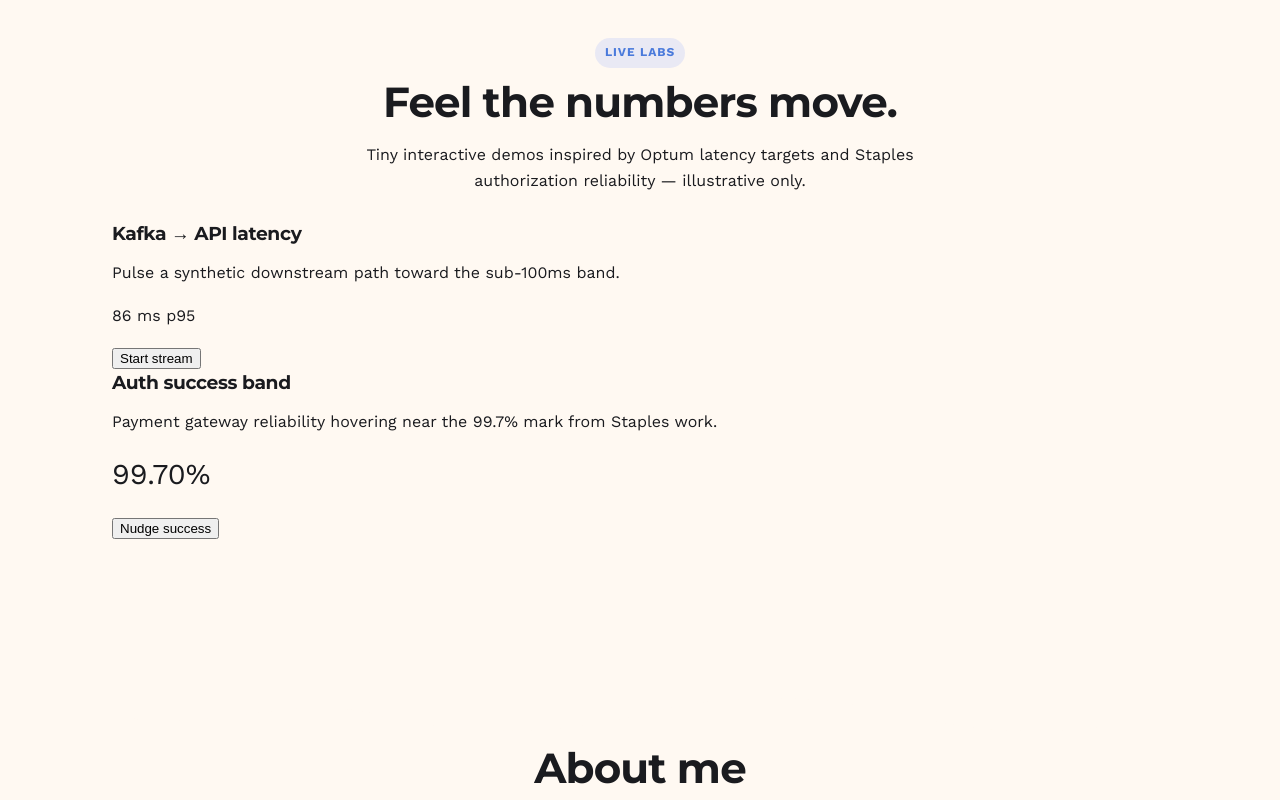
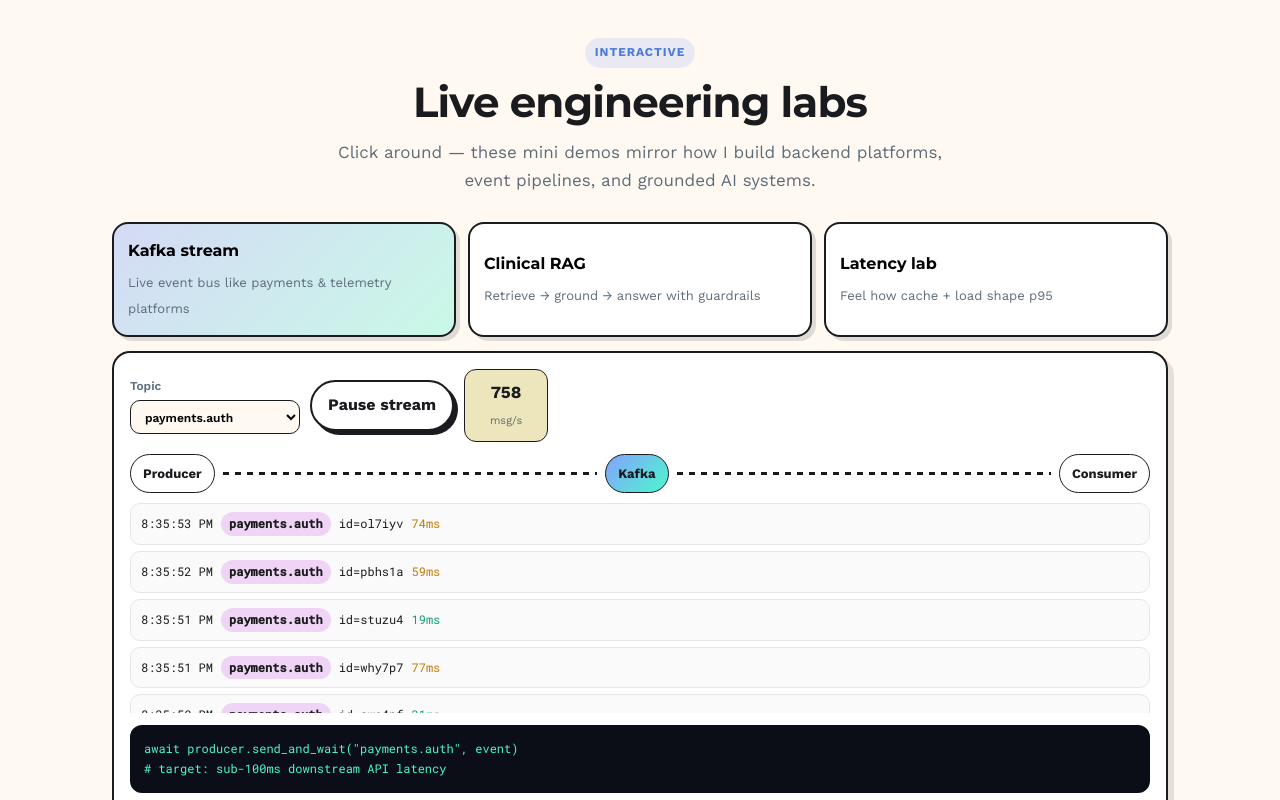
Before and after one commit to khajamujahid/Portfolio, a Next.js app: page / in a window 1280 px wide. Shown: the part 4380-5180 px from the top of the page. Built offline with nearby package versions, Linux system fonts and the light colour scheme.

Commit message:
Revert redesign: restore components/LiveLabs.jsx

```diff
--- a/components/LiveLabs.jsx
+++ b/components/LiveLabs.jsx
@@ -1,68 +1,210 @@
-"use client";
+'use client';
+import { useEffect, useMemo, useState } from 'react';
+import { motion, AnimatePresence } from 'framer-motion';
 
-import { useEffect, useState } from "react";
+const TOPICS = ['payments.auth', 'telemetry.vehicle', 'platform.events'];
 
-export default function LiveLabs() {
-  const [latency, setLatency] = useState(86);
-  const [auth, setAuth] = useState(99.7);
-  const [running, setRunning] = useState(false);
+function KafkaLab() {
+  const [topic, setTopic] = useState(TOPICS[0]);
+  const [running, setRunning] = useState(true);
+  const [events, setEvents] = useState([]);
+  const [throughput, setThroughput] = useState(0);
 
   useEffect(() => {
     if (!running) return undefined;
-    const id = window.setInterval(() => {
-      setLatency((v) => Math.max(42, Math.min(118, v + (Math.random() * 18 - 9))));
-      setAuth((v) => Math.min(99.9, Math.max(99.1, +(v + (Math.random() * 0.08 - 0.03)).toFixed(2))));
-    }, 450);
-    return () => window.clearInterval(id);
-  }, [running]);
-
-  const pct = Math.max(8, Math.min(100, ((120 - latency) / 80) * 100));
+    const id = setInterval(() => {
+      const latency = Math.floor(18 + Math.random() * 70);
+      const payload = {
+        id: Math.random().toString(36).slice(2, 8),
+        topic,
+        latency,
+        ts: new Date().toLocaleTimeString(),
+      };
+      setEvents((prev) => [payload, ...prev].slice(0, 8));
+      setThroughput((t) => Math.min(1200, Math.round(t * 0.86 + (900 + Math.random() * 280) * 0.14)));
+    }, 700);
+    return () => clearInterval(id);
+  }, [running, topic]);
 
   return (
-    <section className="section labs" aria-labelledby="labs-title">
+    <div className="lab-panel">
+      <div className="lab-toolbar">
+        <label>
+          Topic
+          <select value={topic} onChange={(e) => setTopic(e.target.value)}>
+            {TOPICS.map((t) => (
+              <option key={t} value={t}>{t}</option>
+            ))}
+          </select>
+        </label>
+        <button className="btn" type="button" onClick={() => setRunning((r) => !r)}>
+          {running ? 'Pause stream' : 'Resume stream'}
+        </button>
+        <div className="lab-metric"><strong>{throughput}</strong><span>msg/s</span></div>
+      </div>
+      <div className="kafka-rail" aria-hidden="true">
+        <span className="kafka-node">Producer</span>
+        <span className="kafka-wire" />
+        <span className="kafka-node accent">Kafka</span>
+        <span className="kafka-wire" />
+        <span className="kafka-node">Consumer</span>
+      </div>
+      <ul className="event-feed">
+        <AnimatePresence initial={false}>
+          {events.map((e) => (
+            <motion.li
+              key={e.id + e.ts}
+              initial={{ opacity: 0, x: 12 }}
+              animate={{ opacity: 1, x: 0 }}
+              exit={{ opacity: 0 }}
+            >
+              <code>{e.ts}</code>
+              <span className="pill">{e.topic}</span>
+              <span>id={e.id}</span>
+              <span className={e.latency < 50 ? 'ok' : 'warn'}>{e.latency}ms</span>
+            </motion.li>
+          ))}
+        </AnimatePresence>
+      </ul>
+      <pre className="lab-code">{`await producer.send_and_wait("${topic}", event)
+# target: sub-100ms downstream API latency`}</pre>
+    </div>
+  );
+}
+
+const CORPUS = [
+  { id: 'chunk-12', text: 'Patient reports mild headache; vitals stable; no fever.', score: 0.91 },
+  { id: 'chunk-07', text: 'Prior meds: amlodipine 5mg daily. No known drug allergies.', score: 0.84 },
+  { id: 'chunk-19', text: 'Imaging deferred; follow-up in 2 weeks if symptoms persist.', score: 0.71 },
+];
+
+function RagLab() {
+  const [query, setQuery] = useState('Summarize current symptoms and meds');
+  const [hits, setHits] = useState([]);
+  const [answer, setAnswer] = useState('');
+  const [guarded, setGuarded] = useState(true);
+
+  const run = () => {
+    const ranked = [...CORPUS].sort((a, b) => b.score - a.score);
+    setHits(ranked);
+    if (guarded) {
+      setAnswer(
+        'Based on retrieved notes only: mild headache, stable vitals, amlodipine 5mg daily, NKA. Imaging deferred with 2-week follow-up. (Hallucination guardrails: no claims outside retrieved context.)'
+      );
+    } else {
+      setAnswer(
+        'Unguarded mode would invent unsupported details. Keep guardrails ON for clinical RAG.'
+      );
+    }
+  };
+
+  useEffect(() => { run(); }, []);
+
+  return (
+    <div className="lab-panel">
+      <div className="lab-toolbar">
+        <input
+          aria-label="RAG query"
+          value={query}
+          onChange={(e) => setQuery(e.target.value)}
+          placeholder="Ask the clinical RAG agent…"
+        />
+        <label className="toggle">
+          <input type="checkbox" checked={guarded} onChange={(e) => setGuarded(e.target.checked)} />
+          Guardrails
+        </label>
+        <button className="btn primary" type="button" onClick={run}>Retrieve</button>
+      </div>
+      <div className="rag-grid">
+        <div>
+          <h4>Retrieved chunks</h4>
+          <ul className="chunk-list">
+            {hits.map((h) => (
+              <li key={h.id}>
+                <div className="chunk-meta"><code>{h.id}</code><span>{Math.round(h.score * 100)}%</span></div>
+                <p>{h.text}</p>
+              </li>
+            ))}
+          </ul>
+        </div>
+        <div>
+          <h4>Grounded answer</h4>
+          <div className="answer-box">{answer}</div>
+          <pre className="lab-code">{`retriever = ChromaDB(embeddings="hf")
+docs = retriever.similarity_search(query, k=3)
+answer = gemini.generate(context=docs, guardrails=True)`}</pre>
+        </div>
+      </div>
+    </div>
+  );
+}
+
+function LatencyLab() {
+  const [load, setLoad] = useState(40);
+  const p95 = useMemo(() => Math.round(28 + load * 1.15 + (load > 70 ? (load - 70) * 2.2 : 0)), [load]);
+  const cacheHit = useMemo(() => Math.max(42, Math.round(92 - load * 0.35)), [load]);
+
+  return (
+    <div className="lab-panel">
+      <div className="lab-toolbar">
+        <label className="slider">
+          Simulated traffic
+          <input type="range" min={10} max={100} value={load} onChange={(e) => setLoad(Number(e.target.value))} />
+        </label>
+        <div className="lab-metric"><strong>{p95}ms</strong><span>p95 API</span></div>
+        <div className="lab-metric"><strong>{cacheHit}%</strong><span>Redis hit</span></div>
+      </div>
+      <div className="latency-bars" aria-hidden="true">
+        <div className="bar" style={{ width: `${Math.min(100, p95 / 1.8)}%` }} />
+      </div>
+      <p className="lab-caption">
+        Pattern from Staples/Optum work: multi-tier Redis + indexed Postgres to keep p95 near sub-100ms under load.
+      </p>
+      <pre className="lab-code">{`@cache(ttl=30, backend="redis")
+def reporting_api(region_id):
+    return db.query(optimized_index).fetch(region_id)`}</pre>
+    </div>
+  );
+}
+
+const TABS = [
+  { id: 'kafka', label: 'Kafka stream', blurb: 'Live event bus like payments & telemetry platforms', Comp: KafkaLab },
+  { id: 'rag', label: 'Clinical RAG', blurb: 'Retrieve → ground → answer with guardrails', Comp: RagLab },
+  { id: 'latency', label: 'Latency lab', blurb: 'Feel how cache + load shape p95', Comp: LatencyLab },
+];
+
+export default function LiveLabs() {
+  const [tab, setTab] = useState('kafka');
+  const active = TABS.find((t) => t.id === tab) || TABS[0];
+  const Comp = active.Comp;
+
+  return (
+    <section id="labs" className="section labs" aria-labelledby="labs-title">
       <div className="section-head">
-        <div>
-          <p className="eyebrow">Live labs</p>
-          <h2 id="labs-title" className="section-title">
-            Feel the numbers move.
-          </h2>
-        </div>
-        <p className="section-note">
-          Tiny interactive demos inspired by Optum latency targets and Staples authorization
-          reliability — illustrative only.
+        <p className="eyebrow">Interactive</p>
+        <h2 id="labs-title">Live engineering labs</h2>
+        <p className="lede">
+          Click around — these mini demos mirror how I build backend platforms, event pipelines, and grounded AI systems.
         </p>
       </div>
-
-      <div className="labs-grid">
-        <article className="lab-card">
-          <h3>Kafka → API latency</h3>
-          <p>Pulse a synthetic downstream path toward the sub-100ms band.</p>
-          <div className="latency-meter" aria-hidden="true">
-            <div className="latency-fill" style={{ width: `${pct}%` }} />
-          </div>
-          <p className="mono gold">{latency.toFixed(0)} ms p95</p>
-          <button type="button" className="chip" onClick={() => setRunning((v) => !v)}>
-            {running ? "Pause stream" : "Start stream"}
+      <div className="lab-tabs" role="tablist" aria-label="Labs">
+        {TABS.map((t) => (
+          <button
+            key={t.id}
+            role="tab"
+            aria-selected={tab === t.id}
+            className={tab === t.id ? 'lab-tab active' : 'lab-tab'}
+            onClick={() => setTab(t.id)}
+            type="button"
+          >
+            <strong>{t.label}</strong>
+            <span>{t.blurb}</span>
           </button>
-        </article>
-
-        <article className="lab-card">
-          <h3>Auth success band</h3>
-          <p>Payment gateway reliability hovering near the 99.7% mark from Staples work.</p>
-          <p className="mono gold" style={{ fontSize: "1.8rem", margin: "0.5rem 0 1rem" }}>
-            {auth.toFixed(2)}%
-          </p>
-          <button
-            type="button"
-            className="chip"
-            onClick={() =>
-              setAuth((v) => Math.min(99.9, +(v + Math.random() * 0.05).toFixed(2)))
-            }
-          >
-            Nudge success
-          </button>
-        </article>
+        ))}
       </div>
+      <motion.div key={tab} initial={{ opacity: 0, y: 10 }} animate={{ opacity: 1, y: 0 }} transition={{ duration: 0.25 }}>
+        <Comp />
+      </motion.div>
     </section>
   );
 }
```
